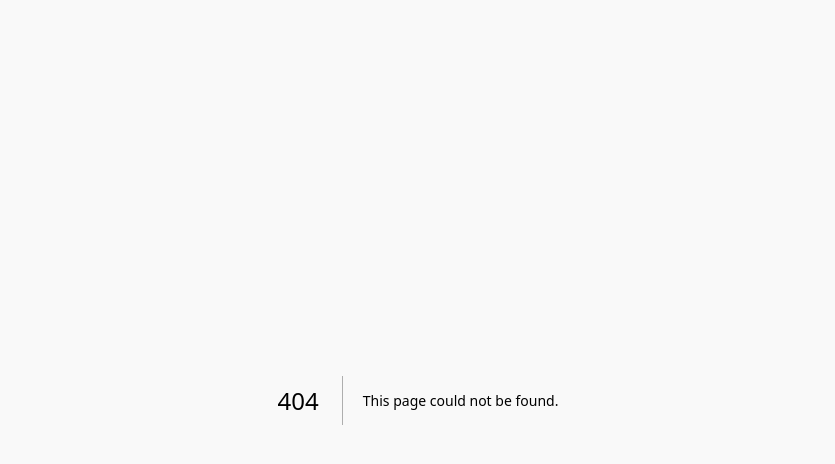
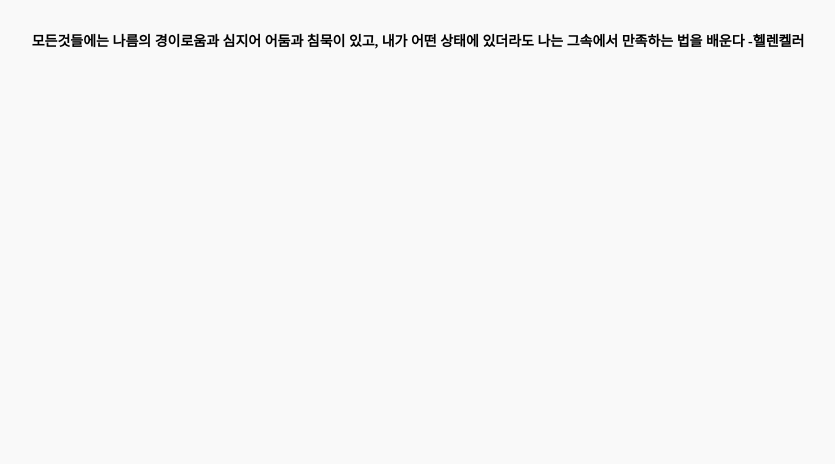
Before and after one commit to ksnd0297/lucky-diary, a Next.js app: page /home/components/Quote in a window 1280 px wide. Before the commit this address had no page. Shown: the top 464 px of the page, without its empty margins (222-1057 px from the left). Built offline with nearby package versions, Linux system fonts and the light colour scheme; a web font is replaced by a local one.

Commit message:
feat : 문구 컴포넌트 구성

```diff
--- /dev/null
+++ b/src/pages/home/components/Quote.tsx
@@ -0,0 +1,27 @@
+import { styled } from "styled-components";
+
+function Quote() {
+  return (
+    <Wrapper>
+    <P>모든것들에는 나름의 경이로움과 심지어 어둠과 침묵이 있고, 내가 어떤 상태에 있더라도 나는 그속에서 만족하는 법을 배운다 -헬렌켈러</P>
+    </Wrapper>
+  )
+}
+
+export default Quote;
+
+const Wrapper = styled.div`
+  width: 100%;
+  height: 10%;
+
+  display: flex;
+  align-items: center;
+  justify-content: center;
+`
+
+const P = styled.p`
+  font-size: 14px;
+  padding: 3%;
+  font-weight: bold;
+  text-align: center;
+`
```
